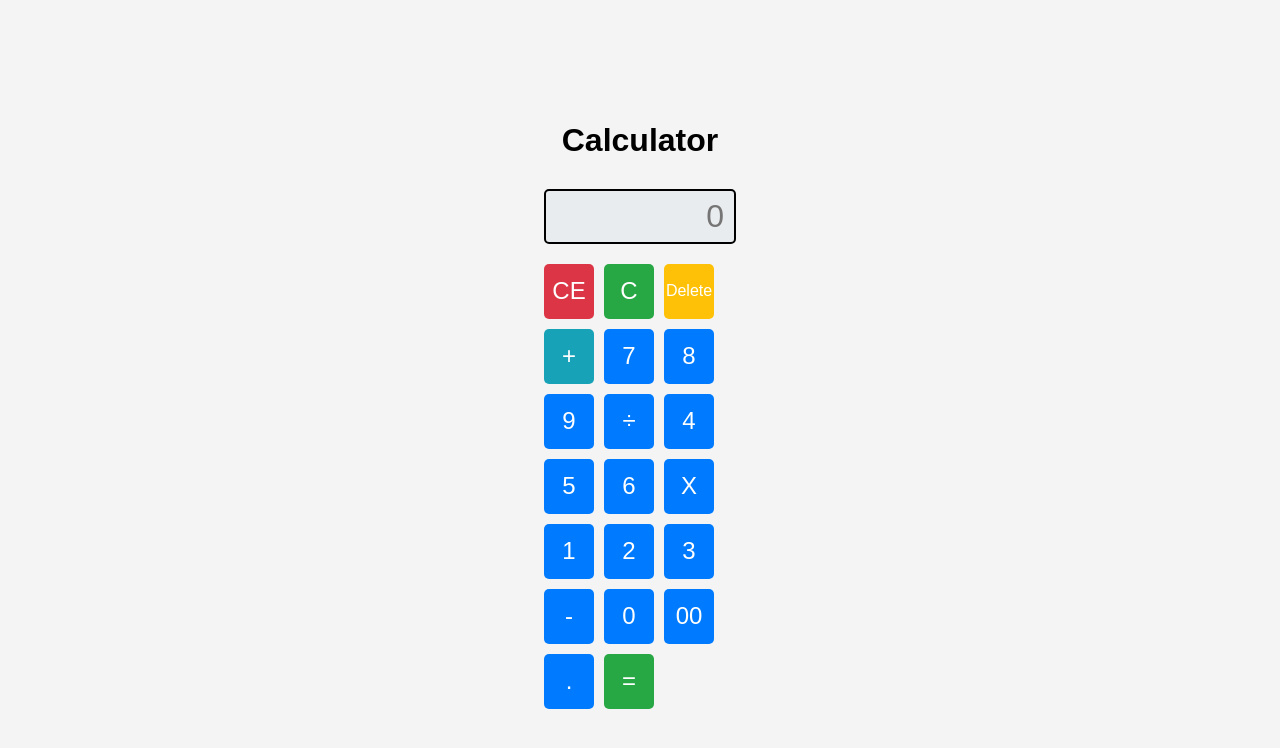
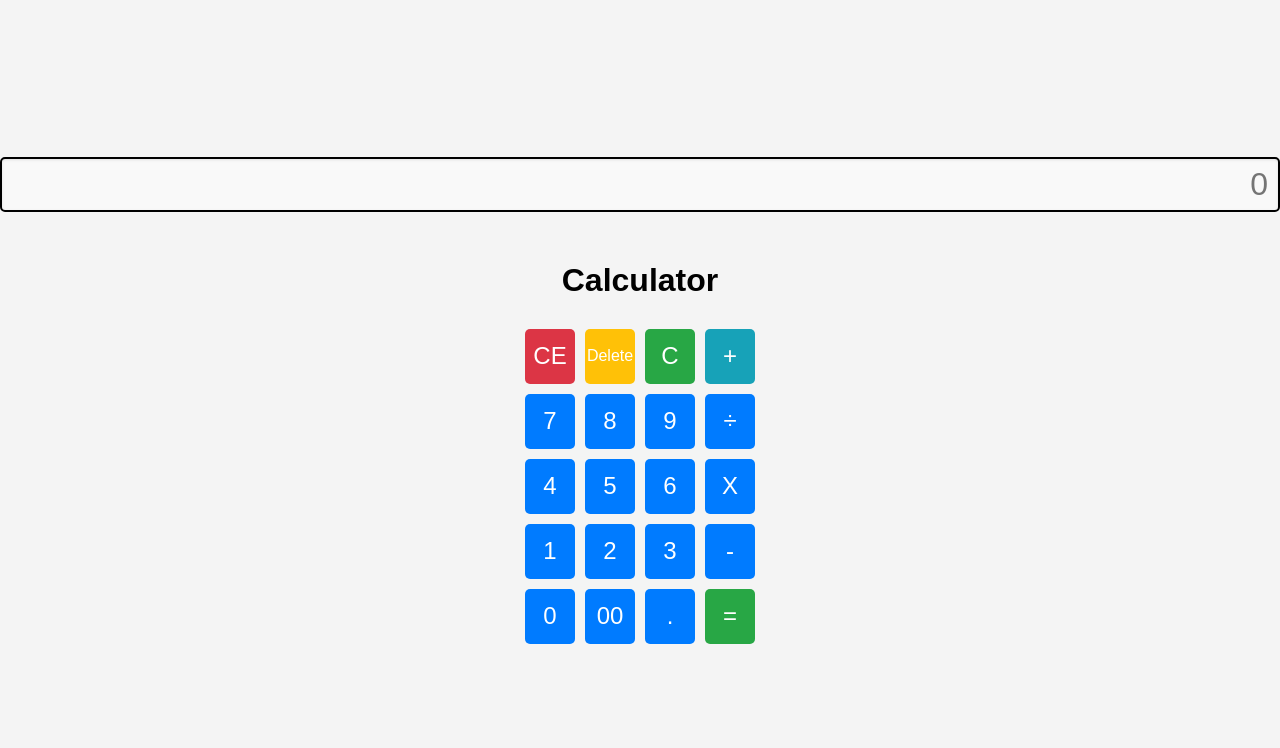
Before and after one commit to ShresthTyagi1996/Calculator, a plain HTML site: page index.html in a window 1280 px wide. Drawn offline with Linux system fonts and the light colour scheme.

Commit message:
Update style.css

```diff
--- a/style.css
+++ b/style.css
@@ -21,7 +21,8 @@ h1 {
 }
 
 input[type="number"] {
-  width: 15%;
+  order: -2;
+  width: 100%;
   height: 55px;
   font-size: 2rem;
   text-align: right;
@@ -29,19 +30,30 @@ input[type="number"] {
   border: 2px solid black;
   border-radius: 5px;
   margin-bottom: 20px;
-  background-color: #e9ecef;
+  background-color: #f9f9f9;
+  box-shadow: inset 0 1px 3px rgba(0, 0, 0, 0.1);
+  flex-shrink: 1;
+}
+
+input[type="number"]:focus {
+  outline: none; /* Remove default focus outline */
+  border-color: #007bff; /* Highlight border on focus */
+  box-shadow: inset 0 1px 3px rgba(0, 0, 0, 0.1), 0 0 5px rgba(0, 123, 255, 0.5); /* Add focus shadow */
 }
 
 .container {
   display: flex;
   gap: 10px;
-  width: 15%;
+  width: 230px;
   flex-wrap: wrap;
+  flex-shrink: 0;
+  flex-grow: 0;
 }
 
 .btn {
   height: 55px;
   width: 50px;
+  flex-shrink: 50px;
   background-color: #007bff;
   color: white;
   border: none;
@@ -55,7 +67,7 @@ input[type="number"] {
 
 .clearEntry {
   background-color: #dc3545;
-  order: -1;
+  order: 1;
 }
 .clearEntry:hover {
   background-color: #c82333;
@@ -63,6 +75,7 @@ input[type="number"] {
 
 .clear {
   background-color: #28a745;
+  order: 2;
 }
 
 .clear:hover {
```
